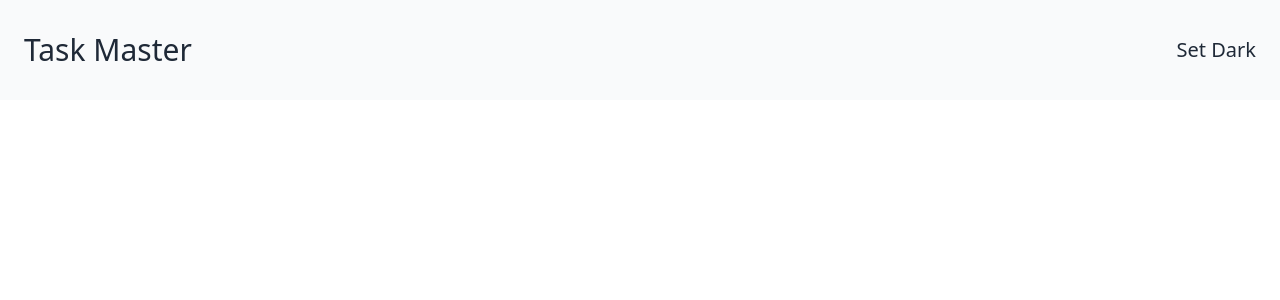
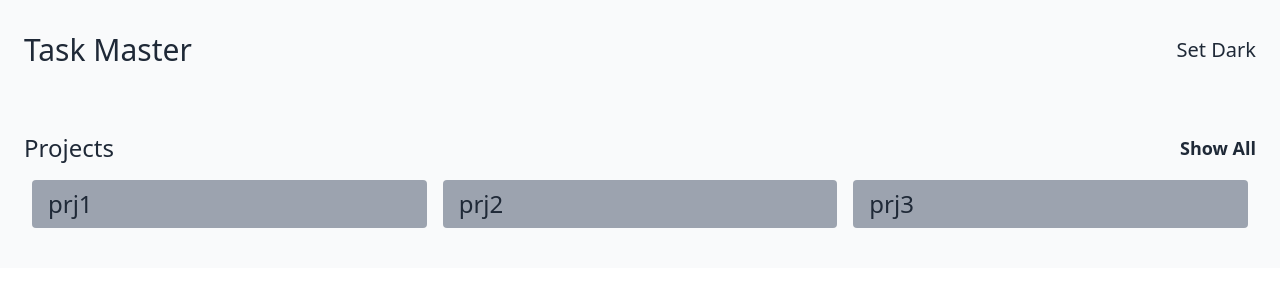
Before and after one commit to VaheedNematpour/task-master, a React (Vite) app in the folder front_end/: page / in a window 1280 px wide. Shown: the top 300 px of the page. Built offline with nearby package versions, Linux system fonts and the light colour scheme.

Commit message:
Implement ProjectList component

```diff
--- a/front_end/src/App.tsx
+++ b/front_end/src/App.tsx
@@ -1,15 +1,26 @@
 import { useState } from "react";
 import NavBar from "./components/NavBar";
+import ProjectList from "./components/task_master/project_list";
 
 function App() {
   const [dark, setDark] = useState(false);
+  const projects = [
+    { id: 1, title: "prj1" },
+    { id: 2, title: "prj2" },
+    { id: 3, title: "prj3" },
+    { id: 4, title: "prj1" },
+    { id: 5, title: "prj2" },
+    { id: 6, title: "prj3" },
+  ];
 
   return (
     <>
       <header className={`px-6 py-8 ${dark ? "bg-gray-800" : "bg-gray-50"}`}>
         <NavBar isDark={dark} handleDark={() => setDark(!dark)} />
       </header>
-      <main></main>
+      <main className={`px-6 py-8 ${dark ? "bg-gray-800" : "bg-gray-50"}`}>
+        <ProjectList projects={projects} isDark={dark} />
+      </main>
     </>
   );
 }
--- /dev/null
+++ b/front_end/src/components/task_master/project_list.tsx
@@ -0,0 +1,82 @@
+import { useState } from "react";
+
+interface Project {
+  id: number;
+  title: string;
+}
+
+interface Props {
+  projects: Project[];
+  isDark: boolean;
+}
+
+function ProjectList({ projects, isDark }: Props) {
+  const [extended, setExtended] = useState(false);
+
+  return (
+    <>
+      <div className="flex items-center justify-between mb-2">
+        <h2
+          className={`text-xl font-medium ${
+            isDark ? "text-gray-300" : "text-gray-800"
+          } xl:text-2xl`}
+        >
+          Projects
+        </h2>
+
+        <button
+          className={`text-md font-bold ${
+            isDark ? "text-gray-300" : "text-gray-800"
+          } xl:text-lg`}
+          onClick={() => setExtended(!extended)}
+        >
+          Show All
+        </button>
+      </div>
+
+      {extended ? (
+        <ul className="grid grid-cols-3">
+          {projects.map((project) => (
+            <li key={project.id}>
+              <article
+                className={`px-4 py-2 ${
+                  isDark ? "bg-gray-700" : "bg-gray-400"
+                } mx-2 my-2 rounded`}
+              >
+                <h3
+                  className={`text-lg font-medium ${
+                    isDark ? "text-gray-300" : "text-gray-800"
+                  } xl:text-2xl`}
+                >
+                  {project.title}
+                </h3>
+              </article>
+            </li>
+          ))}
+        </ul>
+      ) : (
+        <ul className="grid grid-cols-3">
+          {projects.slice(0, 3).map((project) => (
+            <li key={project.id}>
+              <article
+                className={`px-4 py-2 ${
+                  isDark ? "bg-gray-700" : "bg-gray-400"
+                } mx-2 my-2 rounded`}
+              >
+                <h3
+                  className={`text-lg font-medium ${
+                    isDark ? "text-gray-300" : "text-gray-800"
+                  } xl:text-2xl`}
+                >
+                  {project.title}
+                </h3>
+              </article>
+            </li>
+          ))}
+        </ul>
+      )}
+    </>
+  );
+}
+
+export default ProjectList;
```
